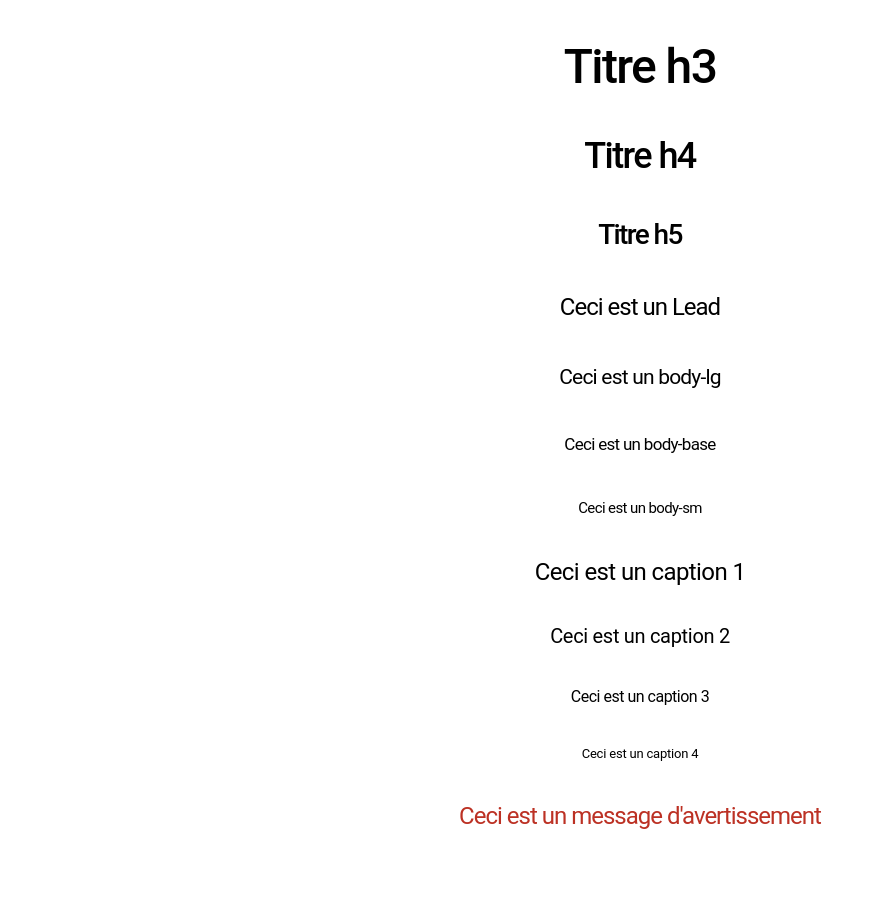
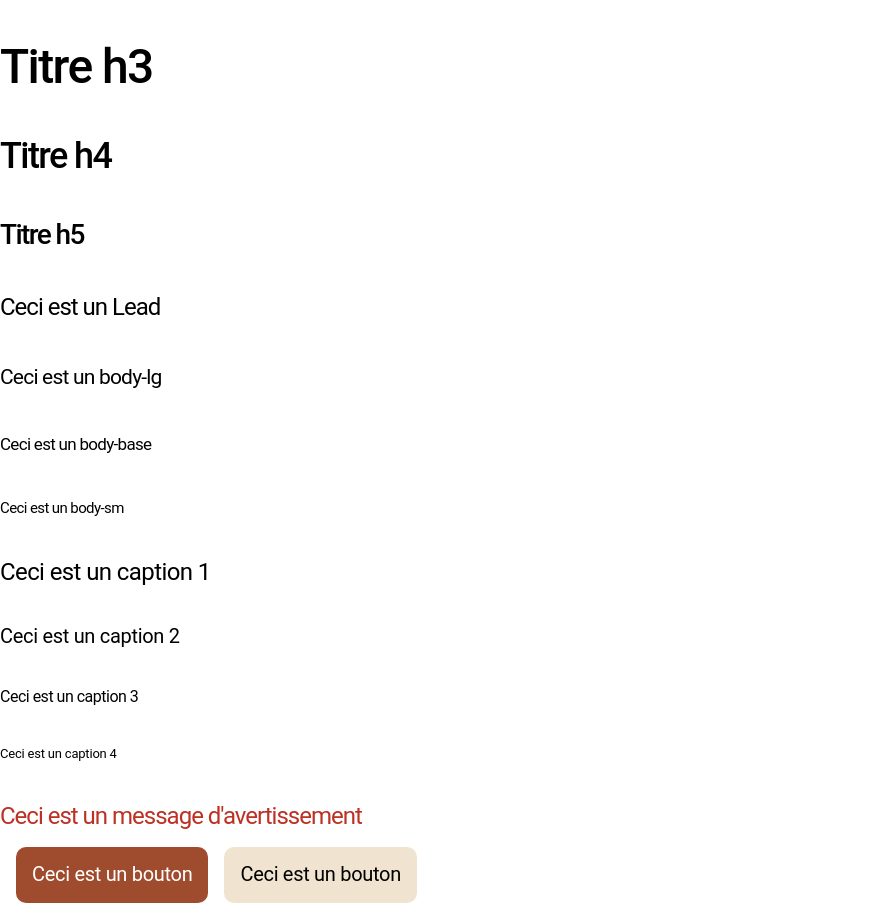
Before and after one commit to MaximeLecieux/sasano.fr, a Next.js app: page / in a window 1280 px wide. Shown: the part 340-1259 px from the top of the page, without its empty margins (0-884 px from the left). Before the commit the page ends 1171 px from the top, so only its background shows below. Built offline with nearby package versions, Linux system fonts and the light colour scheme.

Commit message:
Avancement dans la création du composant Button

```diff
--- a/app/page.tsx
+++ b/app/page.tsx
@@ -1,9 +1,10 @@
+import { Button } from "@/components/ui/design-system/button/Button";
 import { Typography } from "@/components/ui/design-system/typographie/Typographie";
 
 export default function Home() {
   return (
     <>
-    <div className="grid  gap-10 text-center">
+    <div className="grid gap-10">
         <Typography variant="display" component="p">
           Display
         </Typography>
@@ -50,6 +51,18 @@ export default function Home() {
           Ceci est un message d'avertissement
         </Typography>
     </div>
+    <div className="flex gap-4 p-4">
+      <Button variant="accent">
+        <Typography variant="caption2" component="span">
+            Ceci est un bouton
+        </Typography>
+      </Button>
+      <Button variant="secondary">
+        <Typography variant="caption2" component="span">
+            Ceci est un bouton
+        </Typography>
+      </Button>
+    </div>
     </>
   );
 }
--- /dev/null
+++ b/components/ui/design-system/button/Button.tsx
@@ -0,0 +1,45 @@
+import clsx from 'clsx';
+import React from 'react';
+
+interface Props {
+    variant?:
+        "accent"
+        | "secondary"
+        | "icon"
+    className?: string;
+    children: React.ReactNode;
+}
+
+export const Button = ({
+  variant = "accent",
+  className,
+  children,
+}: Props) => {
+
+  let variantStyle = "";
+
+  switch (variant) {
+    case "accent":
+      variantStyle = "bg-primary-400 text-white";
+      break;
+    case "secondary":
+      variantStyle = "bg-back-400"
+      break;
+    case "icon":
+        variantStyle = "bg-back-400 rounded-full"
+    default:
+      variantStyle = "";
+  }
+
+  return (
+    <button
+      className={clsx(
+        variantStyle,
+        className,
+        "py-[15px] px-[16px] rounded" // Styles par défaut
+      )}
+    >
+      {children}
+    </button>
+  );
+};
--- a/package.json
+++ b/package.json
@@ -12,7 +12,8 @@
     "clsx": "^2.1.1",
     "next": "15.0.3",
     "react": "19.0.0-rc-66855b96-20241106",
-    "react-dom": "19.0.0-rc-66855b96-20241106"
+    "react-dom": "19.0.0-rc-66855b96-20241106",
+    "react-icons": "^5.3.0"
   },
   "devDependencies": {
     "@types/node": "^20",
```
Also changed, not shown: 1 other file (tests, documents, lock files or other folders).
